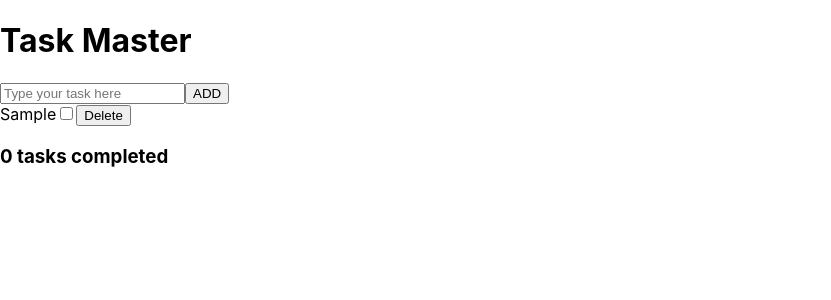
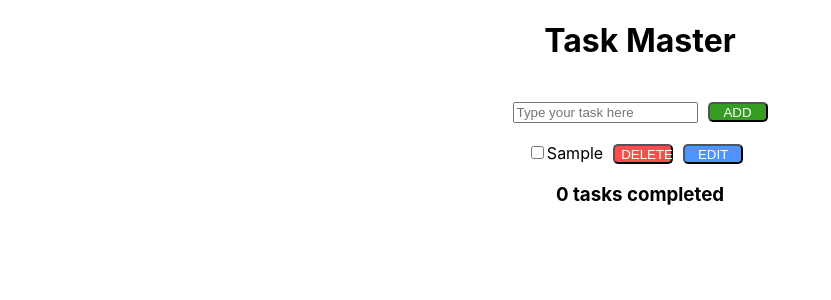
Before and after one commit to Shreyas7122/Task-Master, a React (Create React App) app: page / in a window 1280 px wide. Both pictures are taken after typing "Sample" into the empty fields and a click on the button "ADD". Shown: the top 300 px of the page, without its empty margins (0-831 px from the left). Built offline with nearby package versions, Linux system fonts and the light colour scheme.

Commit message:
task pending feature left

```diff
--- a/src/App.css
+++ b/src/App.css
@@ -1,38 +1,60 @@
-.App {
+.Delete-btn {
+  background-color: #ff4d4d;
+  color: white;
+  height: 20px;
+  width: 60px;
   text-align: center;
+  justify-content: center;
+  text-size-adjust: inherit;
+  cursor: pointer;
+  border-radius: 5px;
+  margin-right: 10px;
+  margin-left: 10px;
 }
-
-.App-logo {
-  height: 40vmin;
-  pointer-events: none;
+.Add-btn {
+  background-color: #359e22;
+  color: white;
+  height: 20px;
+  width: 60px;
+  text-align: center;
+  justify-content: center;
+  text-size-adjust: inherit;
+  cursor: pointer;
+  border-radius: 5px;
 }
-
-@media (prefers-reduced-motion: no-preference) {
-  .App-logo {
-    animation: App-logo-spin infinite 20s linear;
-  }
-}
-
-.App-header {
-  background-color: #282c34;
-  min-height: 100vh;
+.Page{
   display: flex;
   flex-direction: column;
   align-items: center;
   justify-content: center;
-  font-size: calc(10px + 2vmin);
+  background-color: white;
+}
+.Edit-btn {
+  background-color: #4d94ff;
   color: white;
+  height: 20px;
+  width: 60px;
+  text-align: center;
+  justify-content: center;
+  text-size-adjust: inherit;
+  cursor: pointer;
+  border-radius: 5px;
+  margin-right: 10px;
 }
-
-.App-link {
-  color: #61dafb;
+.input-container {
+  display: flex;
+  flex-direction: row;
+  align-items: center;
+  justify-content: center;
+  margin-top: 20px;
+  gap: 10px;
+  margin-bottom: 20px;
 }
-
-@keyframes App-logo-spin {
-  from {
-    transform: rotate(0deg);
-  }
-  to {
-    transform: rotate(360deg);
-  }
+.map-container {
+  display: flex;
+  flex-direction: column;
+  gap: 10px;
+  align-items: center;
+  justify-content: center;
+  justify-items: auto;
 }
--- a/src/App.js
+++ b/src/App.js
@@ -1,28 +1,21 @@
 import "./App.css";
-import React, { useState, useEffect } from "react";
+import React, { useState } from "react";
+import MyBtn from "./components/btn";
+import { button } from "@material-tailwind/react";
 
-function App() {
+const App = () => {
   const [tasks, setTasks] = useState([]);
-  const [task, setTask] = useState("");
+  const timestamp = new Date().toLocaleString();
+  const [task, setTask] = useState();
   const [completedTasks, setCompletedTasks] = useState([]);
 
-  useEffect(() => {
-    const storedTasks = localStorage.getItem("tasks");
-    if (storedTasks) {
-      setTasks(JSON.parse(storedTasks));
-    }
-  }, []);
 
-  useEffect(() => {
-    localStorage.setItem("tasks", JSON.stringify(tasks));
-  }, [tasks]);
+  var id = 0;
+
+
     const handleDelete = (taskToDelete) => {
     setTasks(tasks.filter((task) => task !== taskToDelete));
     setCompletedTasks(completedTasks.filter((task) => task !== taskToDelete));
-    localStorage.setItem(
-      "tasks",
-      JSON.stringify(tasks.filter((task) => task !== taskToDelete))
-    );
   };
   const handleComplete = (taskToComplete, isChecked) => {
     if (isChecked) {
@@ -32,49 +25,82 @@ function App() {
     }
   };
 
+  const handleadd = (task) => {
+    if (!task) {
+      alert("Please enter a task");
+      return;
+    }
+    if (tasks.includes(task)) {
+      alert("Task already exists");
+      return;
+    }
+const newTask = {
+      text: task,
+      id: id,
+      timestamp: timestamp
+    };
+
+    setTasks([...tasks, newTask]);
+    id++;
+    setTask("");
+  }
+
+  const handleKeyPress = (event) => {
+    if (event.key === "Enter") {
+      handleadd(task);
+    }
+  }
+
+  const handleEdit = (taskToEdit) => {
+    const newTask = prompt("Edit your task", taskToEdit.text);
+    if (newTask) {
+      setTasks(tasks.map(task => (task === taskToEdit ? { ...task, text: newTask } : task)));
+    }
+  }
+
   return (
-    <div className="flex gap-2">
-      <h1 className=" flex gap-2 text-2xl font-bold text-center text-slate-800">
+    <div className="Page">
+      <h1>
         Task Master
       </h1>
+      <div
+        className="input-container"
+      >
       <input
         onChange={(e) => setTask(e.target.value)}
         value={task}
         type="text"
         name="task"
         id="task"
-        autoComplete="off"
-        className="flexw-full bg-transparent placeholder:text-slate-400 text-slate-700 text-sm border border-slate-200 rounded-md px-5 py-2 transition duration-300 ease focus:outline-none focus:border-slate-400 hover:border-slate-300 shadow-sm focus:shadow"
         placeholder="Type your task here"
+        onKeyPress={handleKeyPress}
       ></input>
-      <button
-        onClick={() => {
-          setTasks([...tasks, task]);
-          setTask("");
-        }}
-        className="rounded-md bg-slate-800 py-2 px-4 border border-transparent text-center text-sm text-white transition-all shadow-md hover:shadow-lg focus:bg-slate-700 focus:shadow-none active:bg-slate-700 hover:bg-slate-700 active:shadow-none disabled:pointer-events-none disabled:opacity-50 disabled:shadow-none ml-2"
-        type="button"
-      >
-        ADD
-      </button>
-      <div className="flex flex-col gap-2">
-        <div className="flex-row">
-          {tasks.map((task, index) => (
-            <div key={index} className="flex-row">
-              {task}
+      <MyBtn
+        onClick={() => handleadd(task)}
+        className="Add-btn"
+        label="ADD"
+      />
+      </div>
+      <div>
+        <div
+          className="map-container">
+          {tasks.map((task,key) => (
+            <div key={key}>
               <input
-                className="w-4 h-4 text-blue-600 bg-gray-100 border-gray-300 rounded focus:ring-blue-500 focus:ring-2"
                 type="checkbox"
-                checked={completedTasks.includes(task)}
                 onChange={(e) => handleComplete(task, e.target.checked)}
               />
-              <button
+              {task.text}
+              <MyBtn
                 onClick={() => handleDelete(task)}
-                type="button"
-                className="focus:outline-none text-white bg-red-700 hover:bg-red-800 focus:ring-4 focus:ring-red-300 font-medium rounded-lg text-sm px-5 py-2.5 me-2 mb-2 dark:bg-red-600 dark:hover:bg-red-700 dark:focus:ring-red-900"
-              >
-                Delete
-              </button>
+                className="Delete-btn"
+                label="DELETE"
+              />
+              <MyBtn
+                onClick = {()=> handleEdit(task)}
+                className="Edit-btn"
+                label="EDIT"
+              />
             </div>
           ))}
         </div>
--- /dev/null
+++ b/src/components/btn.jsx
@@ -0,0 +1,9 @@
+const MyBtn = ({ onClick, className,label  }) => {
+    return (
+        <button onClick={onClick} type="button" className={className}>
+            {label}
+        </button>
+    );
+    }
+
+export default MyBtn;
```
Also changed, not shown: src/components/edit.jsx (added, +16 -0 lines).
